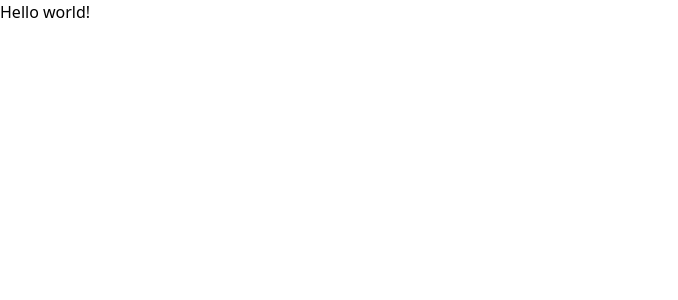
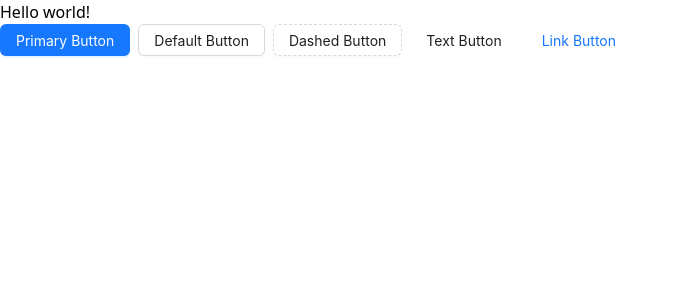
Before and after one commit to Harry8679/Emarh-Funds_MERN-Front, a React (Vite) app: page / in a window 1280 px wide. Shown: the top 300 px of the page, without its empty margins (0-678 px from the left). Built offline with nearby package versions, Linux system fonts and the light colour scheme.

Commit message:
Buttons added from antd

```diff
--- a/src/App.tsx
+++ b/src/App.tsx
@@ -1,9 +1,21 @@
+import React from 'react';
+import { Button, Flex } from 'antd';
+
 const App = () => {
 
   return (
-    <h1 className="text-3xl font-bold underline">
-      Hello world!
-    </h1>
+    <div>
+      <h1 className="text-3xl font-bold underline">
+        Hello world!
+      </h1>
+      <Flex gap="small" wrap>
+        <Button type="primary">Primary Button</Button>
+        <Button>Default Button</Button>
+        <Button type="dashed">Dashed Button</Button>
+        <Button type="text">Text Button</Button>
+        <Button type="link">Link Button</Button>
+      </Flex>
+    </div>
   )
 }
 
```
